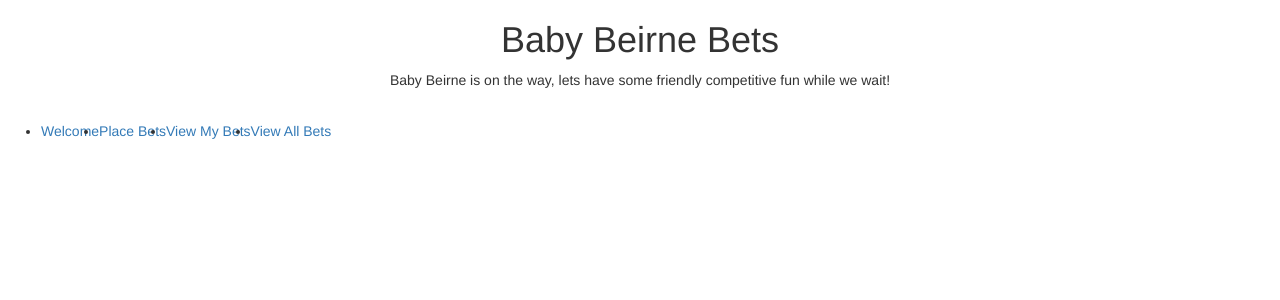
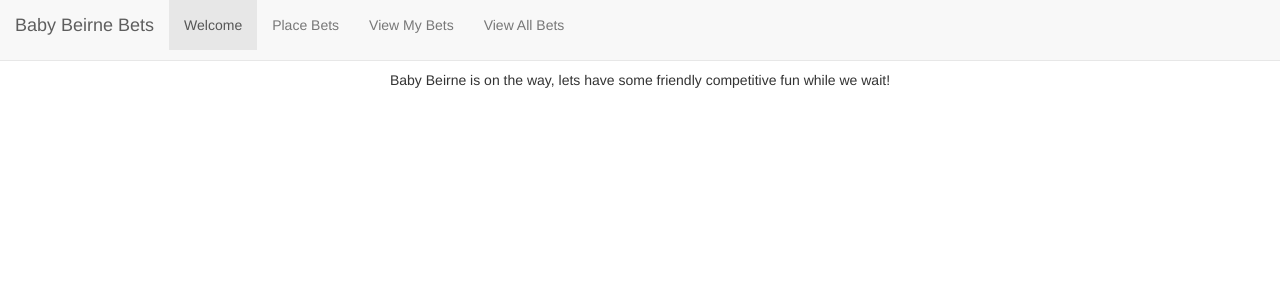
Before and after one commit to mp-jensen/Baby-Beirne-Bets, a Flask app: template templates/base.html in a window 1280 px wide. Shown: the top 300 px of the page. Run offline with Flask 2, Linux system fonts and the light colour scheme; the template is opened without the code that fills it, so the values that code supplies are empty; some libraries are stand-ins or nearby versions.

Commit message:
improve navbar and image formatting for base and welcome page

```diff
--- a/templates/base.html
+++ b/templates/base.html
@@ -27,20 +27,27 @@
   <body>
 
     <!-- Header -->
+    <div class="container-fluid">
     <div class="jumboron text-center">
       <h1>Baby Beirne Bets</h1>
         <p class='header-subtext'>Baby Beirne is on the way, lets have some friendly competitive fun while we wait!</p>
         <br>
     </div>
+    </div>
 
     <!-- Navbar -->
-    <nav class="navbar navbar-expand-sm bg-dark navbar-dark">
-      <ul class="navbar-nav">
-        <li class="nav-item"><a class="nav-link active" href="/welcome">Welcome</a></li>
-        <li class="nav-item"><a class="nav-link active" href="/placeBets">Place Bets</a></li class="nav-item">
-        <li class="nav-item"><a class="nav-link active" href="/viewBets">View My Bets</a></li>
-        <li class="nav-item"><a class="nav-link active" href="/viewAllBets">View All Bets</a></li class="nav-item">
-      </ul>
+    <nav class="navbar navbar-default navbar-fixed-top">
+      <div class="container-fluid">
+        <div class="navbar-header">
+          <p class="navbar-brand">Baby Beirne Bets</p>
+        </div>
+        <ul class="nav navbar-nav">
+          <li class="active"><a class="nav-link active" href="/welcome">Welcome</a></li>
+          <li><a class="nav-link active" href="/placeBets">Place Bets</a></li class="nav-item">
+          <li><a class="nav-link active" href="/viewBets">View My Bets</a></li>
+          <li><a class="nav-link active" href="/viewAllBets">View All Bets</a></li class="nav-item">
+        </ul>
+      </div>
     </nav>
 
     <!-- Individual Page Content Will Go Here -->
--- a/templates/welcome.html
+++ b/templates/welcome.html
@@ -10,7 +10,7 @@
 </div>
 <div class="container">
   <div class="row col-sm-10">
-    <img src="{{ url_for('static', filename='images/ultraSound.jpg') }}">
+    <img class ="img-responsive" src="{{ url_for('static', filename='images/ultraSound.jpg') }}">
     <br>
     <p>While we not so patiently await the arrival of the new baby, we thought we could have a bit of fun with the waiting and wondering game. While you wait, take some time to place bets on any and all possibile characteristics of the baby! Currently there are 7 data points you can bet on - the baby's birth date, birth time, birth weight, birth length, birth hair, first name initial and middle name initial. In order to secure your bet for each aspect, accompany your bet with a unique email (all of your bets will be referenced by this email), then place the bets you would like to make. Each bet must be accompanied by a $2 payment to the administrator in order to be eligible for winning. Make sure you give the money for each bet you place to the administrator. When the baby arrives the winners will get 50% of the total amount paid in for the bet, divided equally among all winners. The remaining 50% will go to the new parents of the baby! (unless of course you'd like to purchase a diaper or two for the new parents with your winnings, we can arrange that too, I'm sure they will need it!). Winners will be emailed once the answers are known! This is all for fun to pass the time, so join us and enjoy the wait! </p>
   </div>
```
